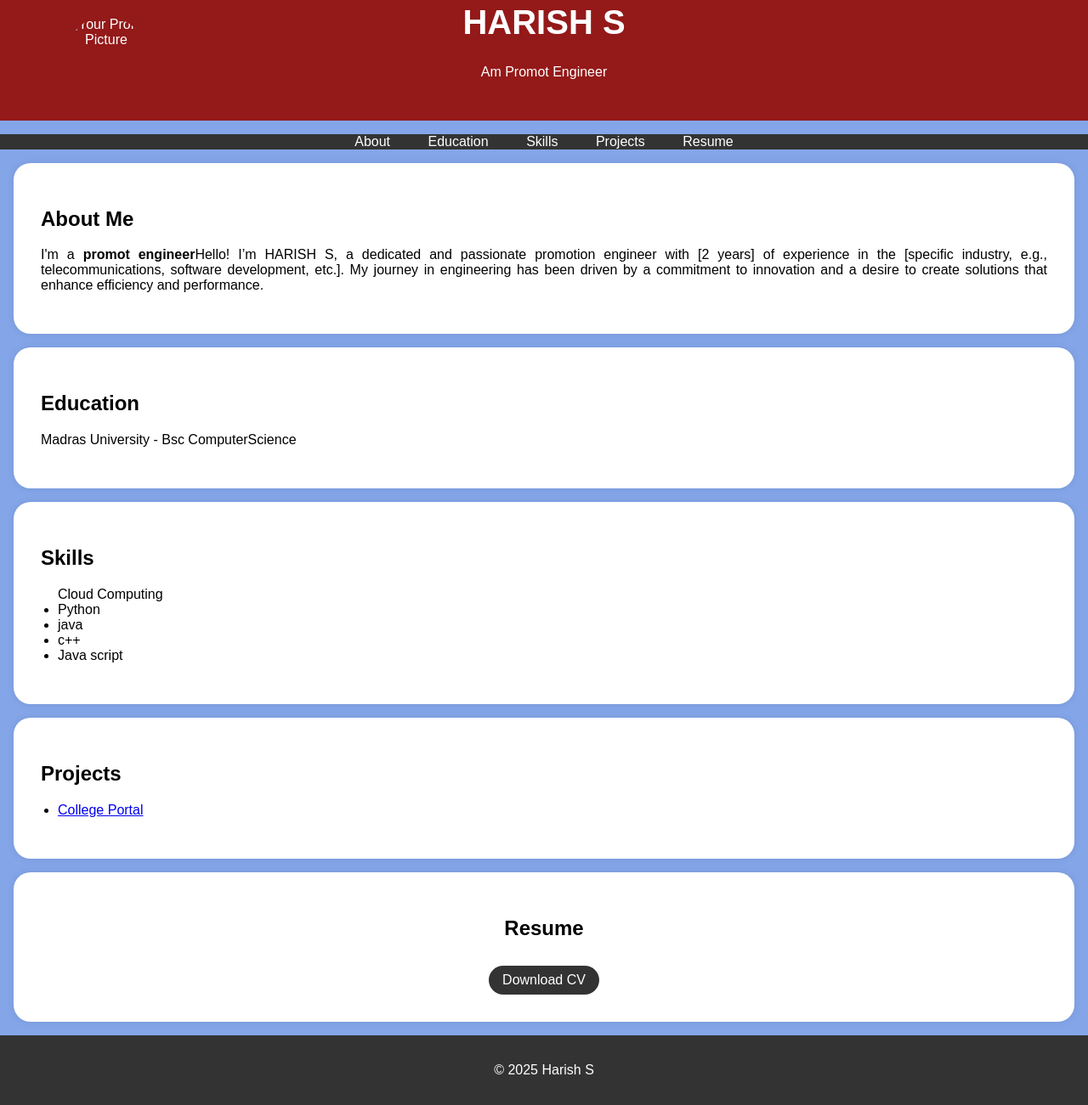
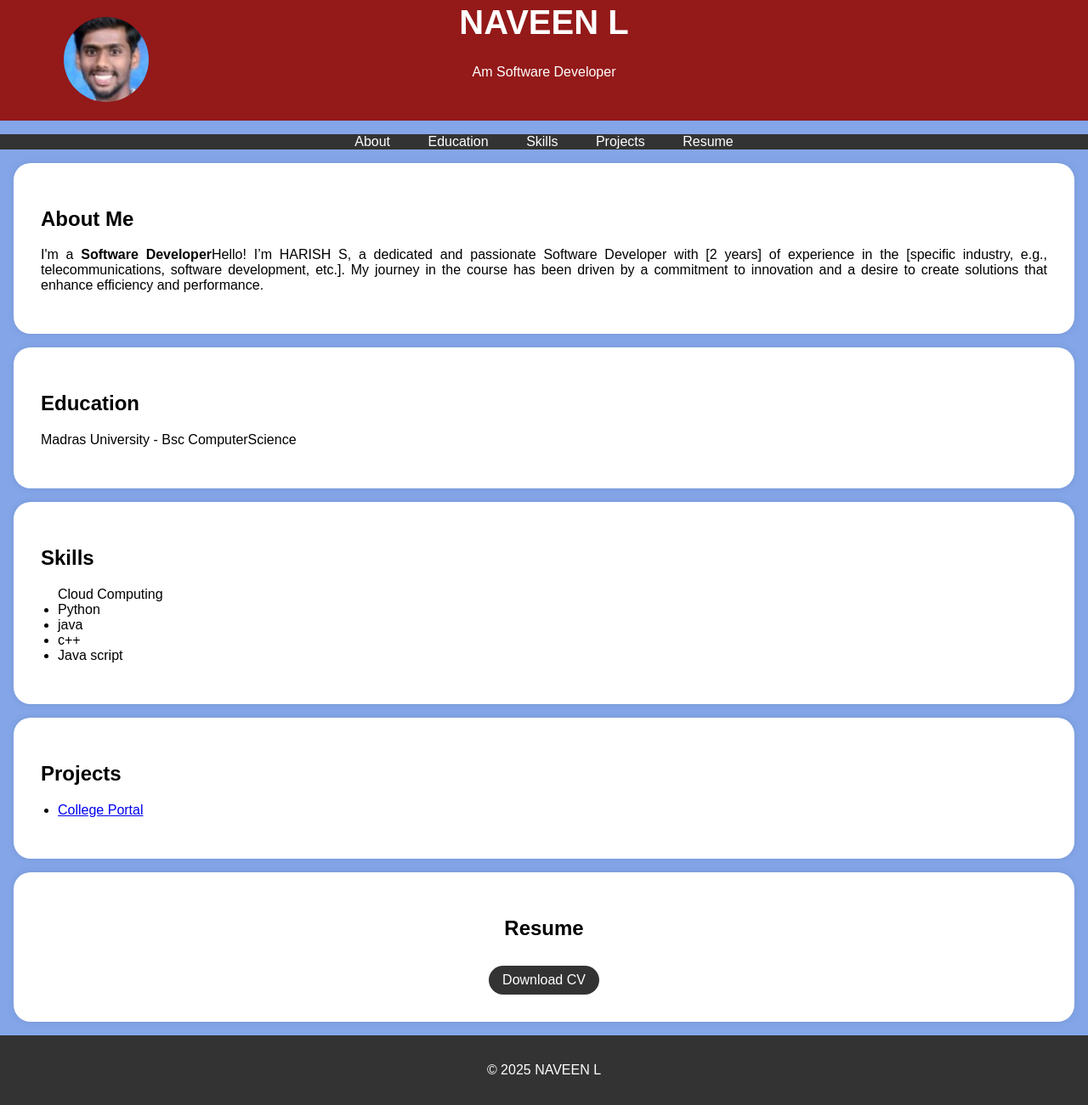
Before and after one commit to naveen877-ops/naveenRepository, a plain HTML site: page index.html in a window 1280 px wide. Shown: the part 55-1356 px from the top of the page at 85% size. Drawn offline with Linux system fonts and the light colour scheme.

Commit message:
Update index.html

```diff
--- a/index.html
+++ b/index.html
@@ -95,9 +95,9 @@
     <header>
         <div class="header-content">
             <!-- Add your profile picture here -->
-            <img src="" alt="Your Profile Picture" class="profile-picture">
-            <h1>HARISH S</h1>
-            <p>Am Promot Engineer</p>
+            <img src="Screenshot 2025-03-13 210101.jpg" alt="Your Profile Picture" class="profile-picture">
+            <h1>NAVEEN L</h1>
+            <p>Am  Software Developer</p>
         </div>
     </header>
 
@@ -115,7 +115,7 @@
     <section id="about">
         <div class="section-content">
             <h2>About Me</h2>
-            <p>I'm a <b>promot engineer</b>Hello! I’m HARISH S, a dedicated and passionate promotion engineer with [2 years] of experience in the [specific industry, e.g., telecommunications, software development, etc.]. My journey in engineering has been driven by a commitment to innovation and a desire to create solutions that enhance efficiency and performance. </p>
+            <p>I'm a <b>Software Developer</b>Hello! I’m HARISH S, a dedicated and passionate Software Developer with [2 years] of experience in the [specific industry, e.g., telecommunications, software development, etc.]. My journey in the course has been driven by a commitment to innovation and a desire to create solutions that enhance efficiency and performance. </p>
 
         </div>
     </section>
@@ -164,7 +164,7 @@
     </section>
 
     <footer>
-        <p>&copy; 2025 Harish S</p>
+        <p>&copy; 2025 NAVEEN L</p>
     </footer>
 
     <script>
```
